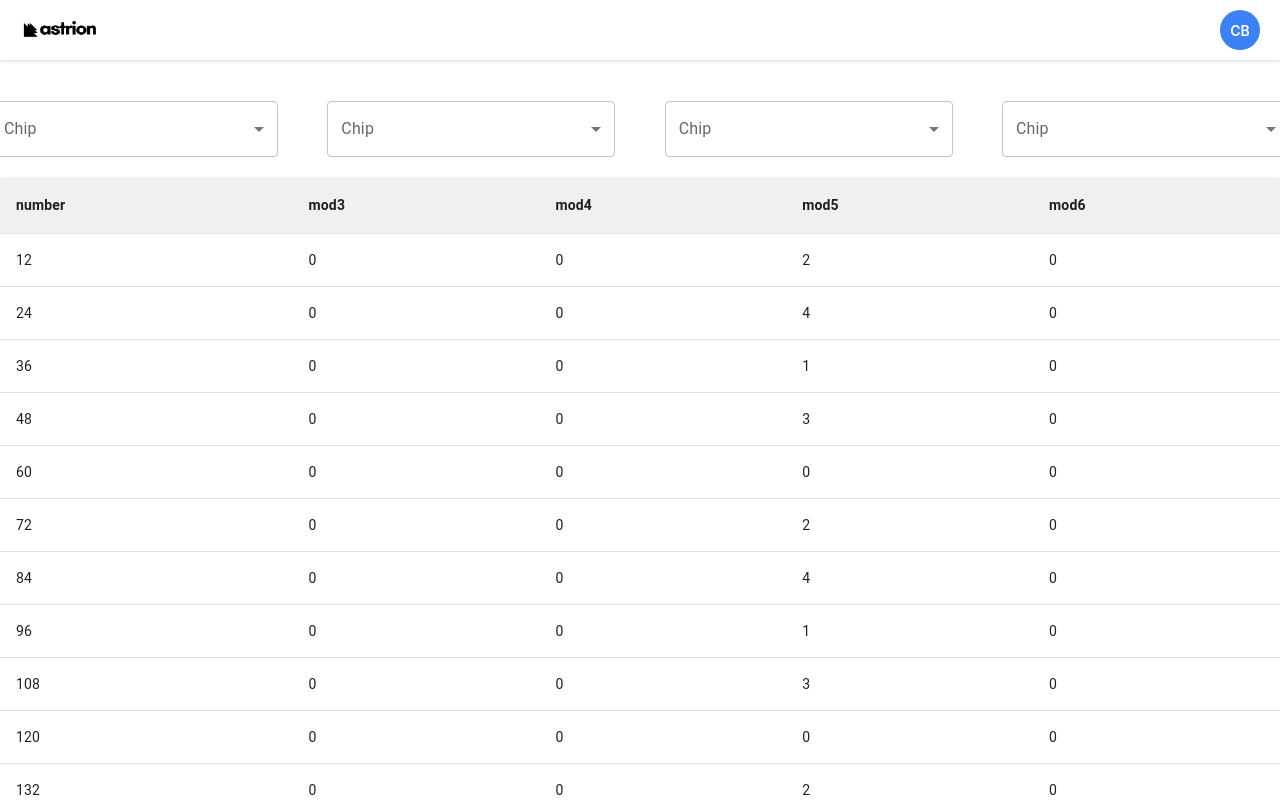
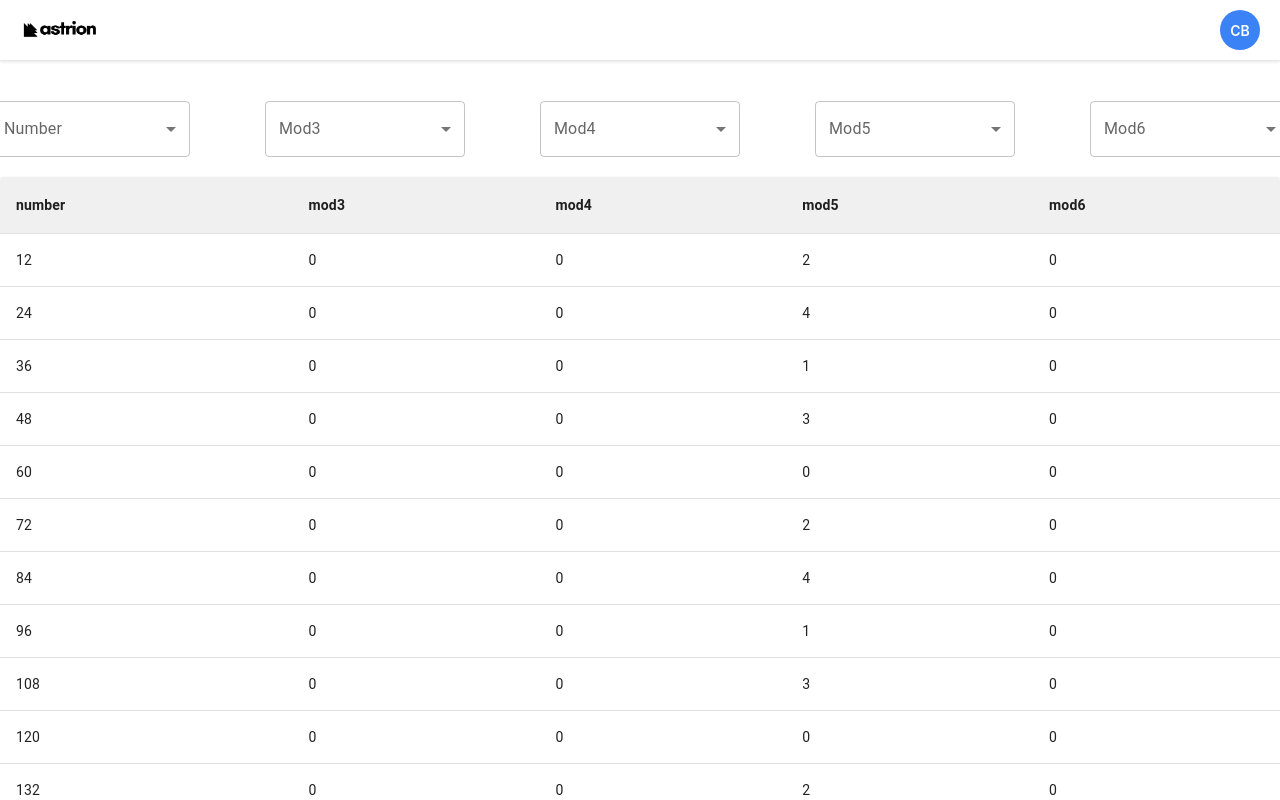
Before and after one commit to cole-britton/fe-filter-astrion, a React (Vite) app: page / in a window 1280 px wide. Shown: the top 800 px of the page. Built offline with nearby package versions, Linux system fonts and the light colour scheme.

Commit message:
starting to set data of multiselects

```diff
--- a/src/App.tsx
+++ b/src/App.tsx
@@ -9,6 +9,7 @@ function App() {
   const [tableHeaders, setTableHeaders] = useState<string[]>([]);
   const [tableRows, setTableRows] = useState<any[][]>([]);
   const [loading, setLoading] = useState<boolean>(true);
+  const [numberOptions, setNumberOptions] = useState<string[]>([]);
 
   useEffect(() => {
     setLoading(true);
@@ -26,32 +27,58 @@ function App() {
           complete: (results) => {
             if (results.data && results.data.length > 0) {
               const headers = results.data[0] as string[];
-              const rows = results.data.slice(1) as any[][];
+              const rowsData = results.data.slice(1) as any[][];
               // Filter out any potentially empty trailing rows from parsing
-              const nonEmptyRows = rows.filter((row) =>
+              const nonEmptyRows = rowsData.filter((row) =>
                 row.some(
                   (cell) => cell !== null && cell !== undefined && cell !== ""
                 )
               );
               setTableHeaders(headers);
               setTableRows(nonEmptyRows);
+
+              let numberColIndex = headers.findIndex(
+                (h) => h.toLowerCase() === "number"
+              );
+              if (numberColIndex === -1) {
+                numberColIndex = headers.findIndex(
+                  (h) => h.toLowerCase() === "numbers"
+                );
+              }
+
+              if (numberColIndex !== -1) {
+                const allNumberValues = nonEmptyRows
+                  .map((row) => row[numberColIndex])
+                  .filter(
+                    (value) =>
+                      value !== null && value !== undefined && value !== ""
+                  );
+
+                const uniqueNumberValues = Array.from(
+                  new Set(allNumberValues.map(String))
+                );
+                setNumberOptions(uniqueNumberValues);
+              } else {
+                console.error(
+                  "Column 'number' or 'numbers' not found in CSV headers."
+                );
+                setNumberOptions([]);
+              }
             } else {
               console.error("Parsed CSV data is empty or invalid.");
-              // Optionally set an error state here
+              setNumberOptions([]);
             }
             setLoading(false);
           },
           error: (error: any) => {
             console.error("Error parsing CSV:", error);
             setLoading(false);
-            // Optionally set an error state here
           },
         });
       })
       .catch((error) => {
         console.error("Error fetching CSV:", error);
         setLoading(false);
-        // Optionally set an error state here (e.g., setTableError("Failed to load data"))
       });
   }, []);
 
@@ -68,10 +95,11 @@ function App() {
         email="cbritton@gmail.com"
       />
       <div className="dropdown-container">
-        <MultipleSelect />
-        <MultipleSelect />
-        <MultipleSelect />
-        <MultipleSelect />
+        <MultipleSelect label="Number" options={numberOptions} />
+        <MultipleSelect label="Mod3" options={numberOptions} />
+        <MultipleSelect label="Mod4" options={numberOptions} />
+        <MultipleSelect label="Mod5" options={numberOptions} />
+        <MultipleSelect label="Mod6" options={numberOptions} />
       </div>
       <CustomPaginationActionsTable
         headers={tableHeaders}
--- a/src/components/MultiSelect/MultiSelect.tsx
+++ b/src/components/MultiSelect/MultiSelect.tsx
@@ -1,13 +1,10 @@
 import * as React from "react";
 import { Theme, useTheme } from "@mui/material/styles";
-import Box from "@mui/material/Box";
 import OutlinedInput from "@mui/material/OutlinedInput";
 import InputLabel from "@mui/material/InputLabel";
 import MenuItem from "@mui/material/MenuItem";
 import FormControl from "@mui/material/FormControl";
 import Select, { SelectChangeEvent } from "@mui/material/Select";
-import Chip from "@mui/material/Chip";
-import "./MultiSelect.css";
 
 const ITEM_HEIGHT = 48;
 const ITEM_PADDING_TOP = 8;
@@ -20,68 +17,62 @@ const MenuProps = {
   },
 };
 
-const names = [
-  "Oliver Hansen",
-  "Van Henry",
-  "April Tucker",
-  "Ralph Hubbard",
-  "Omar Alexander",
-  "Carlos Abbott",
-  "Miriam Wagner",
-  "Bradley Wilkerson",
-  "Virginia Andrews",
-  "Kelly Snyder",
-];
+interface MultipleSelectProps {
+  label: string;
+  options: string[] | number[];
+}
 
-function getStyles(name: string, personName: readonly string[], theme: Theme) {
+function getStyles(
+  option: string | number,
+  selectedValues: readonly (string | number)[],
+  theme: Theme
+) {
   return {
-    fontWeight: personName.includes(name)
+    fontWeight: selectedValues.includes(option)
       ? theme.typography.fontWeightMedium
       : theme.typography.fontWeightRegular,
   };
 }
 
-export default function MultipleSelectChip() {
+export default function MultipleSelect({
+  label,
+  options = [],
+}: MultipleSelectProps) {
   const theme = useTheme();
-  const [personName, setPersonName] = React.useState<string[]>([]);
+  const [selectedValues, setSelectedValues] = React.useState<
+    Array<string | number>
+  >([]);
 
-  const handleChange = (event: SelectChangeEvent<typeof personName>) => {
+  const handleChange = (event: SelectChangeEvent<typeof selectedValues>) => {
     const {
       target: { value },
     } = event;
-    setPersonName(
-      // On autofill we get a stringified value.
-      typeof value === "string" ? value.split(",") : value
-    );
+    setSelectedValues(typeof value === "string" ? value.split(",") : value);
   };
+
+  const selectId = `${label.toLowerCase().replace(/\s+/g, "-")}-select`;
+  const labelId = `${label.toLowerCase().replace(/\s+/g, "-")}-label`;
 
   return (
     <div>
-      <FormControl sx={{ m: 1, width: 288, margin: 0 }}>
-        <InputLabel id="demo-multiple-chip-label">Chip</InputLabel>
+      <FormControl sx={{ m: 1, width: 200, margin: 0 }}>
+        <InputLabel id={labelId}>{label}</InputLabel>
         <Select
-          labelId="demo-multiple-chip-label"
-          id="demo-multiple-chip"
+          labelId={labelId}
+          id={selectId}
           multiple
-          value={personName}
+          value={selectedValues}
           onChange={handleChange}
-          input={<OutlinedInput id="select-multiple-chip" label="Chip" />}
-          renderValue={(selected) => (
-            <Box sx={{ display: "flex", flexWrap: "wrap", gap: 0.5 }}>
-              {selected.map((value) => (
-                <Chip key={value} label={value} />
-              ))}
-            </Box>
-          )}
+          input={<OutlinedInput label={label} />}
           MenuProps={MenuProps}
         >
-          {names.map((name) => (
+          {options.map((option) => (
             <MenuItem
-              key={name}
-              value={name}
-              style={getStyles(name, personName, theme)}
+              key={option}
+              value={option}
+              style={getStyles(option, selectedValues, theme)}
             >
-              {name}
+              {option}
             </MenuItem>
           ))}
         </Select>
```
